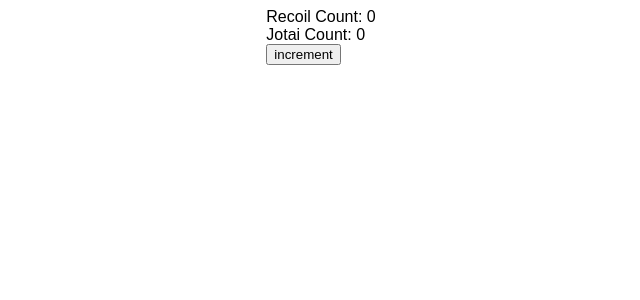
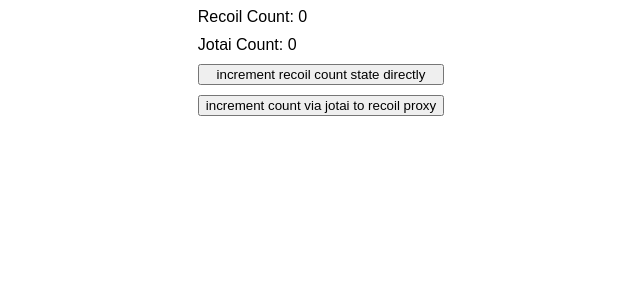
Before and after one commit to stevemolitor/jotai-recoil, a React (Create React App) app: page / in a window 1280 px wide. Shown: the top 300 px of the page, without its empty margins (319-959 px from the left). Built offline with nearby package versions, Linux system fonts and the light colour scheme.

Commit message:
RecoilStore attempt
hangs

```diff
--- a/src/JotaiRecoilBridge.tsx
+++ b/src/JotaiRecoilBridge.tsx
@@ -1,61 +1,110 @@
+import { atom as jotaiAtom, Provider, useAtom as useJotaiAtom } from "jotai";
+import { ReactNode, useCallback } from "react";
 import {
-  atom as jotaiAtom,
-  createStore,
-  Provider,
-  useAtomValue as useJotaiAtomValue,
-} from "jotai";
-import { useCallback } from "react";
-import {
-  selector as recoilSelector,
+  atom as recoilAtom,
   RecoilRoot,
   useRecoilState,
-  selectorFamily as recoilSelectorFamily,
+  useRecoilCallback,
+  RecoilValue,
+  RecoilState,
 } from "recoil";
 
-const jotaiStore = createStore();
+type RecoilGet = <T>(state: RecoilValue<T>) => T;
 
-const jotaiCount = jotaiAtom(0);
+type RecoilUpdater<T> = T | ((val: T) => T);
 
-let familyParam = 0;
+type RecoilSet = <T>(
+  state: RecoilState<T>,
+  valOrUpdater: RecoilUpdater<T>
+) => void;
 
-const recoilCountFamily = recoilSelectorFamily<number, number>({
-  key: "recoilFamily",
-  get: (_param) => () => jotaiStore.get(jotaiCount),
-  set: (_param) => (_, newCount) => {
-    jotaiStore.set(jotaiCount, newCount as number);
+interface RecoilStore {
+  get: RecoilGet;
+  set: RecoilSet;
+}
+
+let recoilStore: RecoilStore = {
+  get: () => {
+    throw new Error("recoilStore not initialized");
   },
+  set: () => {
+    throw new Error("recoilStore not initialized");
+  },
+};
+
+const RecoilStoreProvider = ({ children }: { children: ReactNode }) => {
+  const get = useRecoilCallback(
+    ({ snapshot }) =>
+      <T,>(state: RecoilValue<T>) =>
+        snapshot.getLoadable(state).contents,
+    []
+  );
+
+  const set = useRecoilCallback(
+    ({ set }) =>
+      <T,>(state: RecoilState<T>, valOrUpdater: RecoilUpdater<T>) => {
+        set(state, valOrUpdater);
+      }
+  );
+
+  recoilStore = { get, set };
+
+  return <>{children}</>;
+};
+
+const recoilCount = recoilAtom<number>({
+  key: "recoilCount",
+  default: 0,
 });
 
-const recoilCount = recoilSelector<number>({
-  key: "recoilProxy",
-  get: ({ get }) => get(recoilCountFamily(familyParam++)),
-  set: ({ set }, newCount) => {
-    set(recoilCountFamily(familyParam), newCount);
+const forceJotaiEval = jotaiAtom(0);
+
+const jotaiCount = jotaiAtom(
+  (get) => {
+    console.log("get jotai");
+    get(forceJotaiEval);
+    return recoilStore.get(recoilCount);
   },
-});
+  (_get, set, newCount: number) => {
+    recoilStore.set(recoilCount, newCount);
+    set(forceJotaiEval, (val) => val + 1);
+  }
+);
 
 const Count = () => {
   const [rCount, setRCount] = useRecoilState(recoilCount);
-  const jCount = useJotaiAtomValue(jotaiCount);
+  const [jCount, setJCount] = useJotaiAtom(jotaiCount);
 
-  const increment = useCallback(() => {
+  const incrementRecoil = useCallback(() => {
     setRCount((count) => count + 1);
   }, [rCount, setRCount]);
 
+  const incrementJotai = useCallback(() => {
+    console.log("incrementJotai");
+    setJCount(jCount + 1);
+  }, [jCount, setJCount]);
+
   return (
-    <div>
+    <div style={{ display: "flex", flexDirection: "column", gap: "10px" }}>
       <div>Recoil Count: {rCount}</div>
       <div>Jotai Count: {jCount}</div>
-      <button onClick={increment}>increment</button>
+      <button onClick={incrementRecoil}>
+        increment recoil count state directly
+      </button>
+      <button onClick={incrementJotai}>
+        increment count via jotai to recoil proxy
+      </button>
     </div>
   );
 };
 
 export const JotaiRecoilBridge = () => {
   return (
-    <Provider store={jotaiStore}>
+    <Provider>
       <RecoilRoot>
-        <Count />
+        <RecoilStoreProvider>
+          <Count />
+        </RecoilStoreProvider>
       </RecoilRoot>
     </Provider>
   );
```
Also changed, not shown: 1 other file (tests, documents, lock files or other folders).
